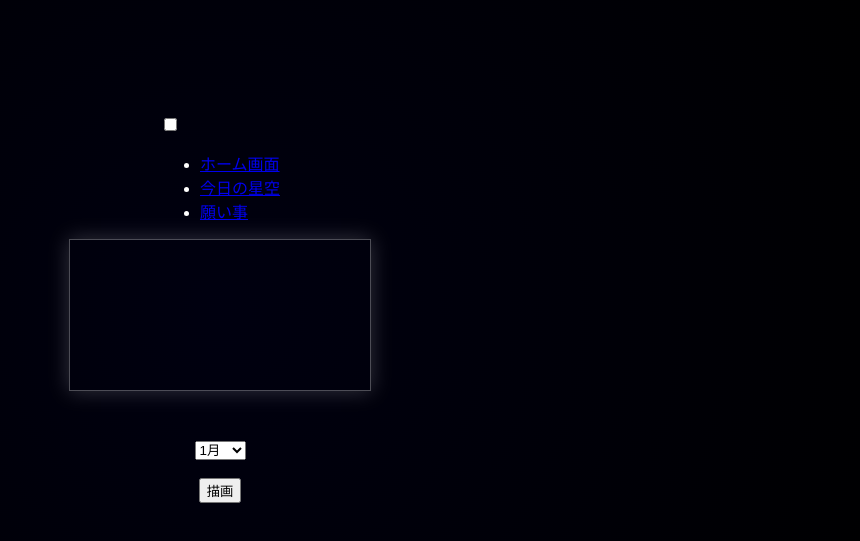
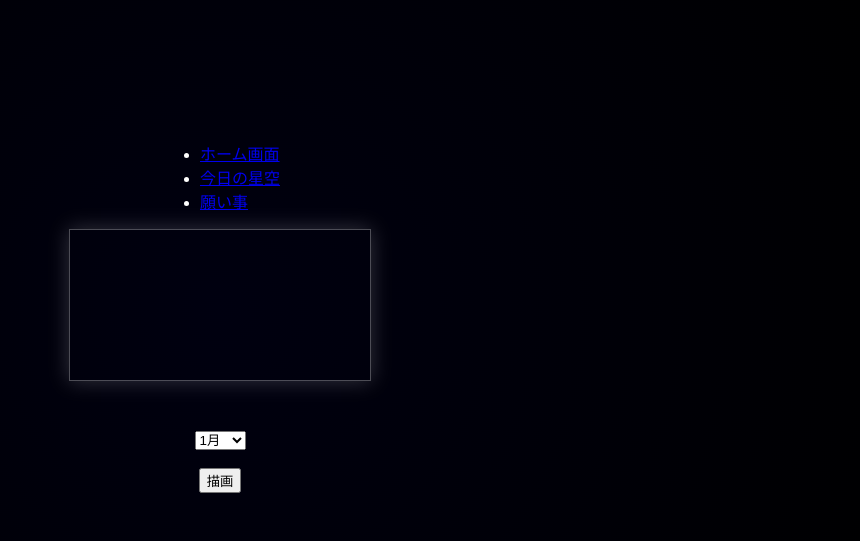
Before and after one commit to NA-0424/starApp, a plain HTML site: page search.html in a window 1280 px wide. Shown: the part 91-632 px from the top of the page, without its empty margins (420-1280 px from the left). Drawn offline with Linux system fonts and the light colour scheme.

Commit message:
Update search.html

```diff
--- a/search.html
+++ b/search.html
@@ -8,9 +8,8 @@
 </head>
 <body>
   <header>
-    <h1>星座描画</h1>
       <div class="nav">
-        <input id="aikon" type="checkbox">
+        <input id="aikon" type="checkbox" style="display:none">
         <label for="aikon" class="aikon_open"><span></span></label>
         <div class="navigation">
           <ul class="nav_list">
@@ -20,6 +19,7 @@
           </ul>
         </div>
       </div>
+      <h1>星座描画</h1>
     </header>
   <canvas id="capricorn"></canvas><br>
   <p id="story"></p>
```
